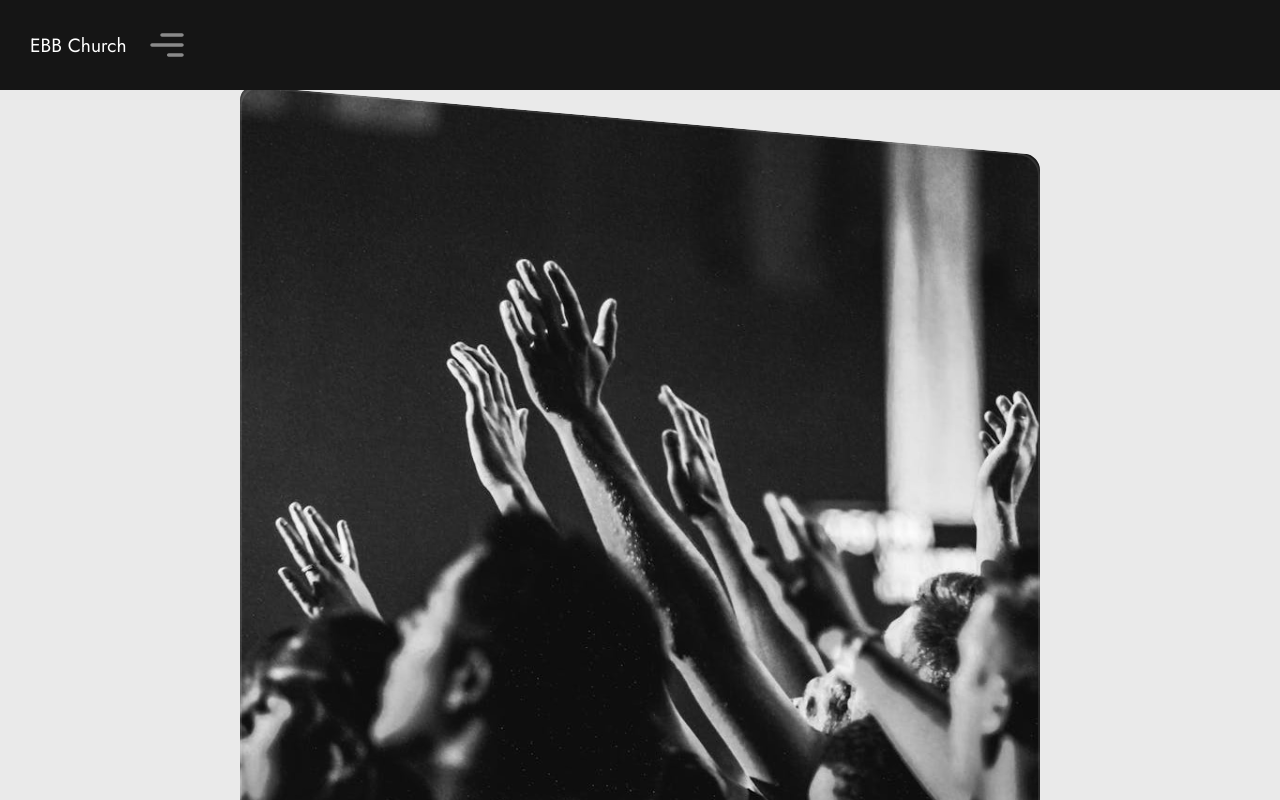
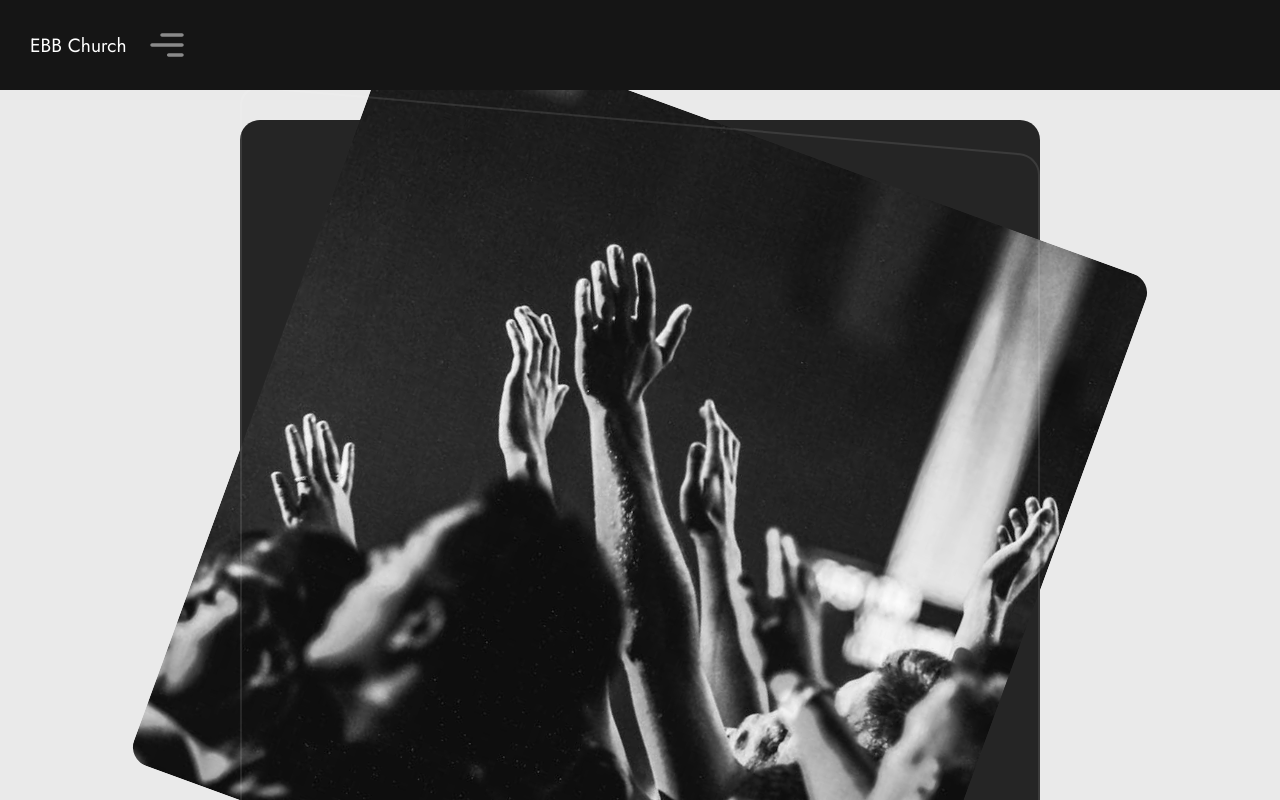
Before and after one commit to sgarcia97/test-app, a Next.js app: page / in a window 1280 px wide. Shown: the top 800 px of the page. Built offline with nearby package versions, Linux system fonts and the light colour scheme.

Commit message:
Update globals.css

```diff
--- a/app/globals.css
+++ b/app/globals.css
@@ -88,6 +88,7 @@ font-size:40px;
   flex-flow:column nowrap;
   justify-content: flex-end;
   aspect-ratio: 1/1;
+  background-color:#252525;
 }
 
 .landing-img::before{
@@ -100,8 +101,8 @@ font-size:40px;
   background:url(../public/back1.jpg);
   background-size:cover;
   background-position:center;
-  transform:skew(0deg,5deg);
-  border-radius: 15px;
+  transform:rotate(20deg);
+  border-radius: 20px;
 
 }
 
```
